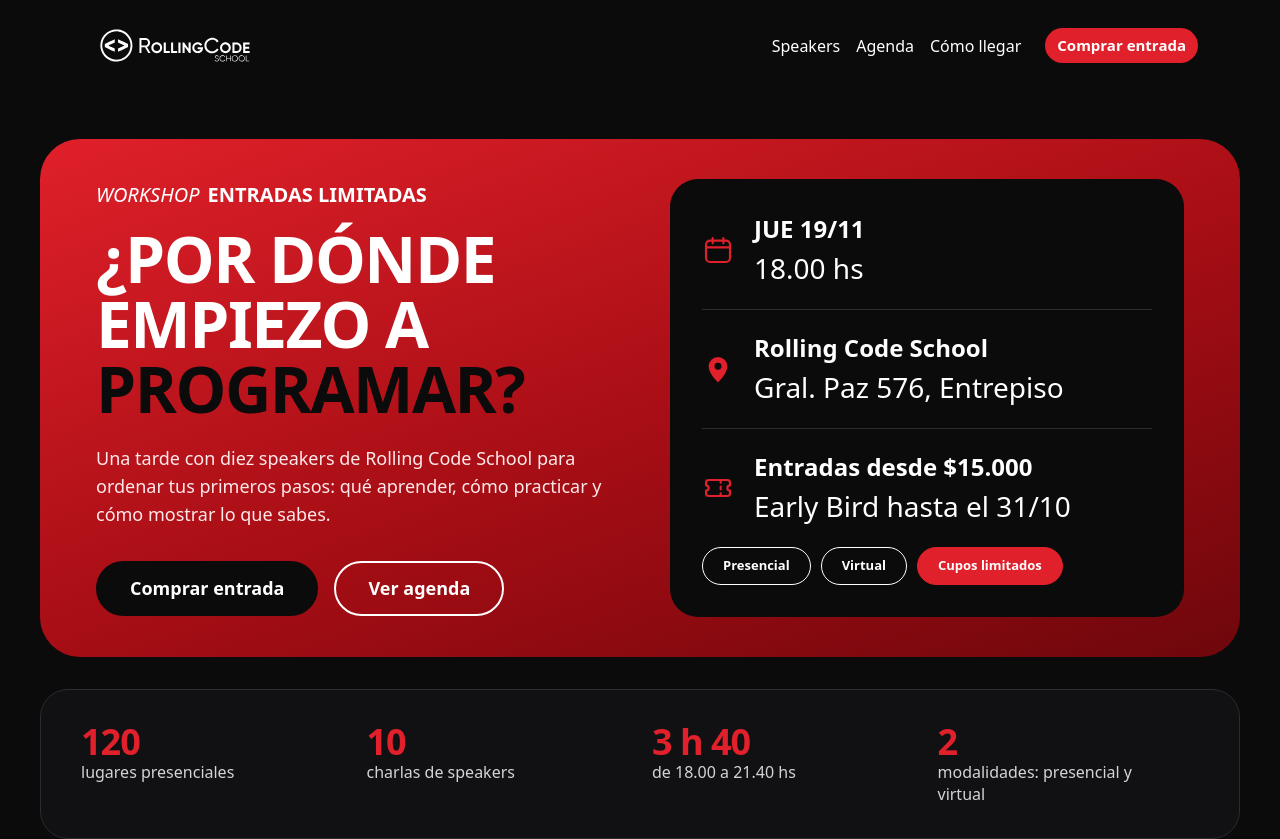
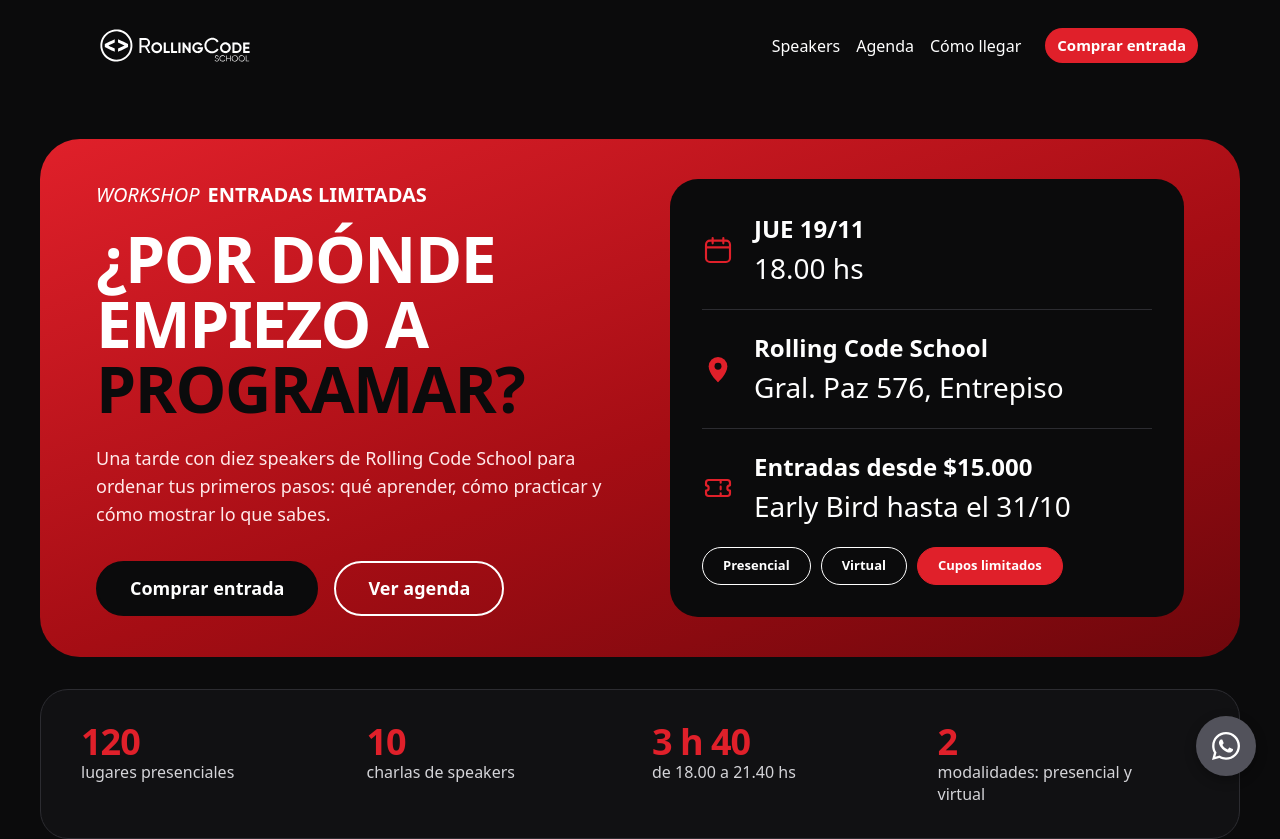
Before and after one commit to IgnacioRuizCode/intervencion-RC, a React (Vite) app: page / in a window 1280 px wide. Shown: the top 839 px of the page. Built offline with nearby package versions, Linux system fonts and the light colour scheme.

Commit message:
feat: add WhatsApp button component and styles

```diff
--- a/src/App.tsx
+++ b/src/App.tsx
@@ -12,6 +12,7 @@
 import Sponsors from './components/sponsors/Sponsors'
 import SponsorForm from './components/sponsorsform/sponsorsForm'
 
+import ButtonWsp from './components/buttonwsp/buttonwsp'
 
 function App() {
   const [welcomeVisible, setWelcomeVisible] = useState(true)
@@ -54,6 +55,8 @@
           <SponsorForm/>
           <Location />
           <Footer />
+          <ButtonWsp />
+
         </div>
       </div>
 
--- /dev/null
+++ b/src/components/buttonwsp/buttonWsp.css
@@ -0,0 +1,34 @@
+.buttonWsp {
+  position: fixed;
+  bottom: 24px;
+  right: 24px;
+  z-index: 1000;
+  display: flex;
+  align-items: center;
+  justify-content: center;
+  width: 60px;
+  height: 60px;
+  border-radius: 50%;
+  background-color: #52525b;
+  color: #fff;
+  font-size: 32px;
+  text-decoration: none;
+  box-shadow: 0 4px 12px rgba(0, 0, 0, 0.3);
+  transition: transform 0.2s;
+}
+
+.buttonWsp:hover {
+  transform: scale(1.1);
+  color: #ffffff;
+  background-color: #4ade80;
+}
+
+@media (max-width: 576px) {
+  .buttonWsp {
+    bottom: 16px;
+    right: 16px;
+    width: 52px;
+    height: 52px;
+    font-size: 28px;
+  }
+}
--- /dev/null
+++ b/src/components/buttonwsp/buttonWsp.tsx
@@ -0,0 +1,23 @@
+import './buttonWsp.css'
+import { FaWhatsapp } from 'react-icons/fa'
+
+const numero: string = '5493815783030'
+const mensaje: string = 'Hola, quiero más información sobre el workshop'
+
+const url: string = `https://wa.me/${numero}?text=${encodeURIComponent(mensaje)}`
+
+function ButtonWsp() {
+  return (
+    <a
+      href={url}
+      className="buttonWsp"
+      aria-label="Contactanos por WhatsApp"
+      target="_blank"
+      rel="noreferrer"
+    >
+      <FaWhatsapp />
+    </a>
+  )
+}
+
+export default ButtonWsp
```
